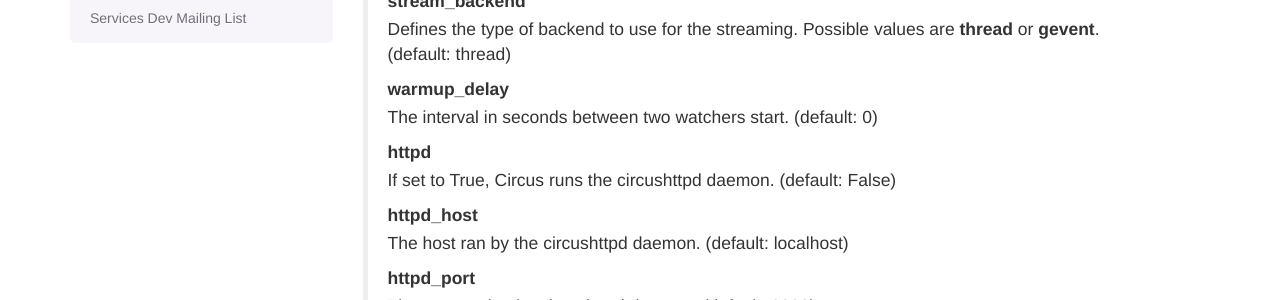
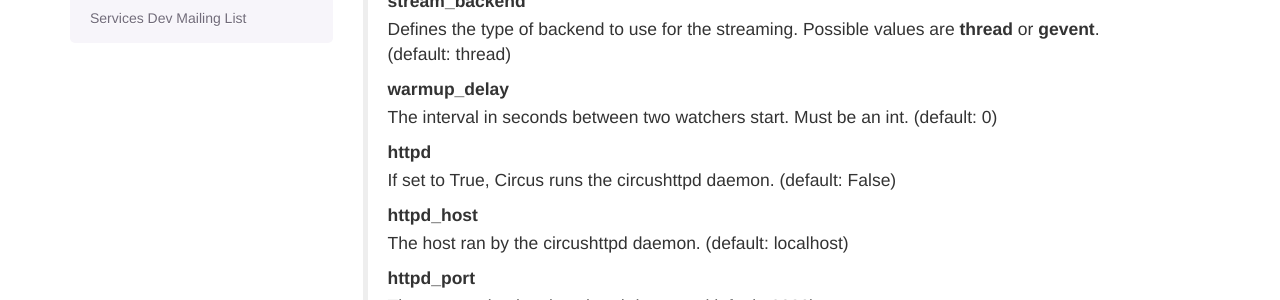
Before and after one commit to circus-tent/circus, a Sphinx documentation site: the page built from docs/source/configuration.rst, in a window 1280 px wide and 900 px high, scrolled down 1080 px. Shown: the part 153-453 px from the top of the window. Built offline with Sphinx 7.4.7, drawn with Linux system fonts in a browser that asks for light colours; pages that are not in the unit, such as notebooks, are missing from menus.

Commit message:
Clarify doc about warmup_delay
Clarify doc about warmup_delay which should be an integer instead it gives an error.

```diff
--- a/docs/source/configuration.rst
+++ b/docs/source/configuration.rst
@@ -59,7 +59,7 @@ circus - single section
         Defines the type of backend to use for the streaming. Possible
         values are **thread** or **gevent**. (default: thread)
     **warmup_delay**
-        The interval in seconds between two watchers start. (default: 0)
+        The interval in seconds between two watchers start. Must be an int. (default: 0)
     **httpd**
         If set to True, Circus runs the circushttpd daemon. (default: False)
     **httpd_host**
```
